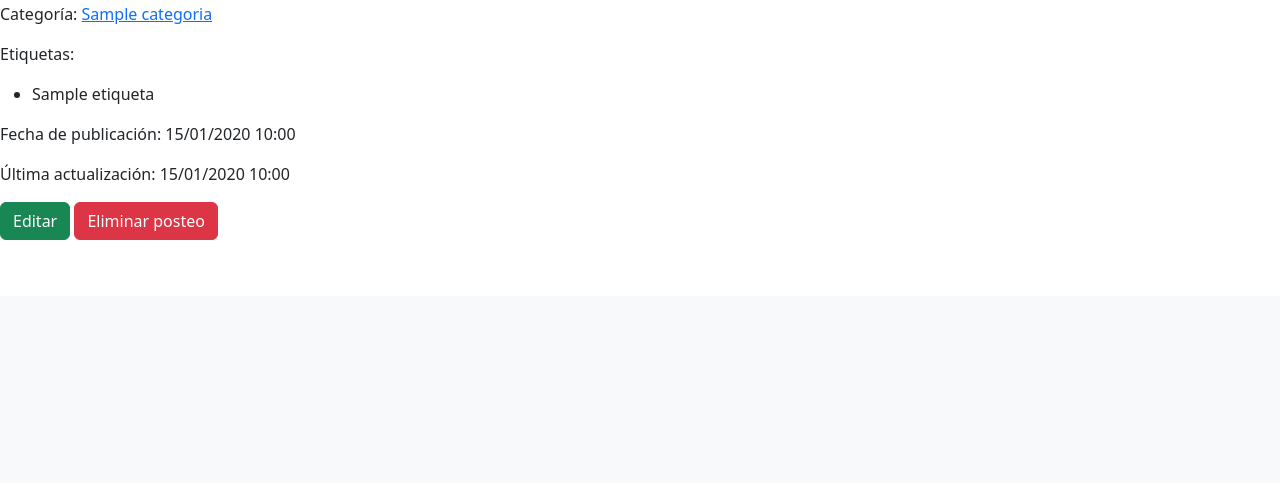
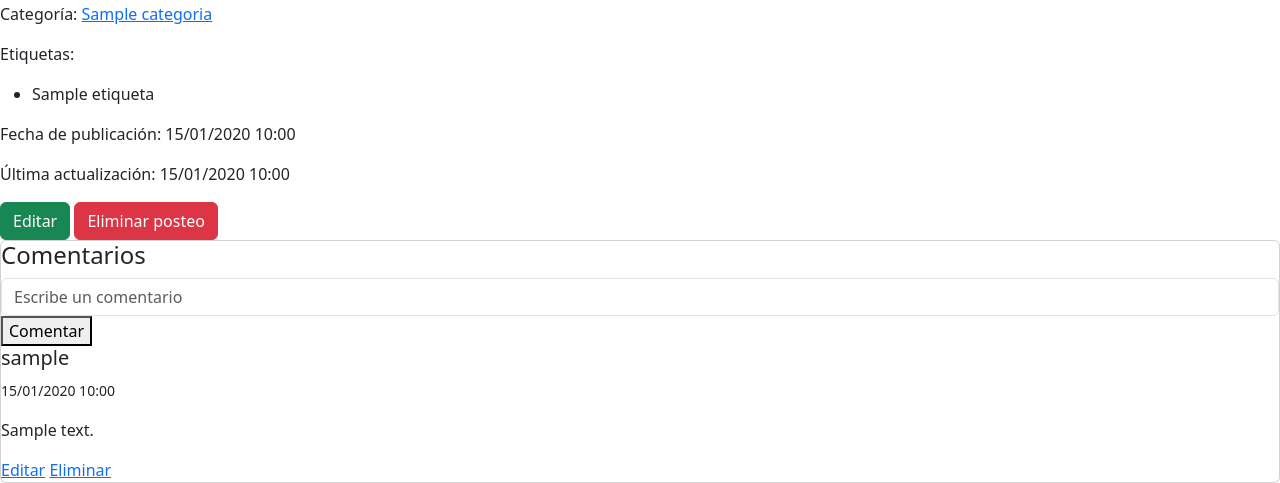
Before and after one commit to NNicolasD/g5-blog, a Django app: page /detail-article/1 in a window 1280 px wide. Shown: the part 504-987 px from the top of the page. Before the commit the page ends 744 px from the top, so only its background shows below. Run offline with Django 4.2, Linux system fonts and the light colour scheme; tables that the repository leaves empty hold one stand-in row (values such as "Sample post"); grey boxes marked "Sample" are stand-in pictures; some libraries are stand-ins or nearby versions.

Commit message:
Añadiendo funcionalidad CRUD para comentarios

```diff
--- a/src/articulos/forms.py
+++ b/src/articulos/forms.py
@@ -1,5 +1,5 @@
 from django import forms
-from .models import Articulo
+from .models import Articulo, Comentario
 from ckeditor.widgets import CKEditorWidget
 
 class CrearArticuloForm(forms.ModelForm):
@@ -17,3 +17,16 @@ class CrearArticuloForm(forms.ModelForm):
             'categoria' : forms.Select(attrs={'class' : 'form-select'}),
             'etiqueta': forms.CheckboxSelectMultiple
         }
+
+class CrearComentarioForm(forms.ModelForm):
+    class Meta:
+        model = Comentario
+        fields = ['texto']
+
+        labels = {
+            'texto': ''
+        }
+
+        widgets = {
+            'texto' : forms.TextInput(attrs= {'class' : 'form-control', 'placeholder' : 'Escribe un comentario'})
+        }
--- a/src/articulos/models.py
+++ b/src/articulos/models.py
@@ -53,3 +53,20 @@ class Articulo(models.Model):
 
     def get_absolute_url(self):
         return reverse('blog:details', kwargs={ 'id': self.id })
+
+    def get_comments(self):
+        return self.comentario__set.all()
+
+class Comentario(models.Model):
+    user = models.ForeignKey(User, on_delete=models.CASCADE)
+    articulo = models.ForeignKey(Articulo, on_delete=models.CASCADE)
+    texto = models.CharField(max_length=500, blank=True, default="")
+
+    creacion = models.DateTimeField(auto_now_add=True)
+    actualizacion = models.DateTimeField(auto_now=True)
+
+    class Meta:
+        ordering = ['-creacion']
+
+    def __str__(self):
+        return self.texto
--- a/src/articulos/urls.py
+++ b/src/articulos/urls.py
@@ -9,6 +9,8 @@ urlpatterns = [
     path('edit-article/<int:pk>', EditarArticuloView.as_view(), name = 'edit-article'),
     path('delete-article/<int:pk>', EliminarArticuloView.as_view(), name = 'delete-article'),
     path('detail-article/<int:pk>', DetalleArticuloView.as_view(), name='detail-article'),
+    path('edit-comment/<int:pk>', EditarComentarioView.as_view(), name = 'edit-comment'),
+    path('delete-comment/<int:pk>', EliminarComentarioView.as_view(), name = 'delete-comment'),
     path('category/<str:category>/', CategoryView.as_view(), name='category'),
     path('category/', CategoryListView.as_view(), name='category-list'),
 ]
--- a/src/articulos/views.py
+++ b/src/articulos/views.py
@@ -1,9 +1,9 @@
 from django.shortcuts import render
 from django.views import generic
-from .models import Articulo, Categoria
-from .forms import CrearArticuloForm
+from .models import Articulo, Categoria, Comentario
+from .forms import CrearArticuloForm, CrearComentarioForm
 from django.urls import reverse
-from django.shortcuts import get_object_or_404
+from django.shortcuts import get_object_or_404, redirect
 
 # Create your views here.
 
@@ -46,6 +46,39 @@ class DetalleArticuloView(generic.DetailView):
     model = Articulo
     context_object_name = 'articulo'
 
+    def get_context_data(self, **kwargs):
+        context = super().get_context_data(**kwargs)
+        context['formulario_comentario'] = CrearComentarioForm()
+        return context
+
+    def post(self, request, *args, **kwargs):
+        articulo = self.get_object()
+        form = CrearComentarioForm(request.POST)
+
+        if form.is_valid():
+            comentario = form.save(commit=False)
+            comentario.user_id = self.request.user.id
+            comentario.articulo = articulo
+            comentario.save()
+            return redirect('articulos:detail-article', pk=articulo.pk)
+        else:
+            return super().get(request)
+
+class EditarComentarioView(generic.UpdateView):
+    model = Comentario
+    template_name = 'blog/edit_comment.html'
+    fields = ['texto']
+
+    def get_success_url(self):
+        return reverse('articulos:detail-article', args = [self.object.articulo.id])
+
+class EliminarComentarioView(generic.DeleteView):
+    model = Comentario
+    template_name = 'blog/delete_comment.html'
+
+    def get_success_url(self):
+        return reverse('articulos:detail-article', args = [self.object.articulo.id])
+
 class CategoryView(generic.TemplateView):
     template_name = 'blog/category.html'
 
--- a/src/templates/blog/detail_article.html
+++ b/src/templates/blog/detail_article.html
@@ -29,4 +29,24 @@
     </div>
 </article>
 
+<article class="card">
+    <h4>Comentarios</h4>
+    <form method="post">{% csrf_token %}
+        {{ formulario_comentario }}
+        <button type="submit">Comentar</button>
+    {% for comentario in articulo.comentario_set.all %}
+        <div class="comentario">
+            <h5>{{comentario.user.username}}</h5>
+            <p><small>{{ articulo.creacion|date:"d/m/Y H:i" }}</p></small>
+            <p>{{comentario.texto}}</p>
+            <a href="{% url 'articulos:edit-comment' comentario.id %}">Editar<i class="fa-solid fa-trash"></i></a>
+            <a href="{% url 'articulos:delete-comment' comentario.id %}">Eliminar<i class="fa-solid fa-trash"></i></a>
+        </div>
+    {% empty %}
+        <p>No hay comentarios</p>
+    {% endfor %}
+  </div>
+  </form>
+</article>
+
 {% endblock content %}
```
Also changed, not shown: src/articulos/admin.py (+7 -1 lines), src/templates/blog/delete_comment.html (added, +9 -0 lines), src/templates/blog/edit_comment.html (added, +12 -0 lines).
